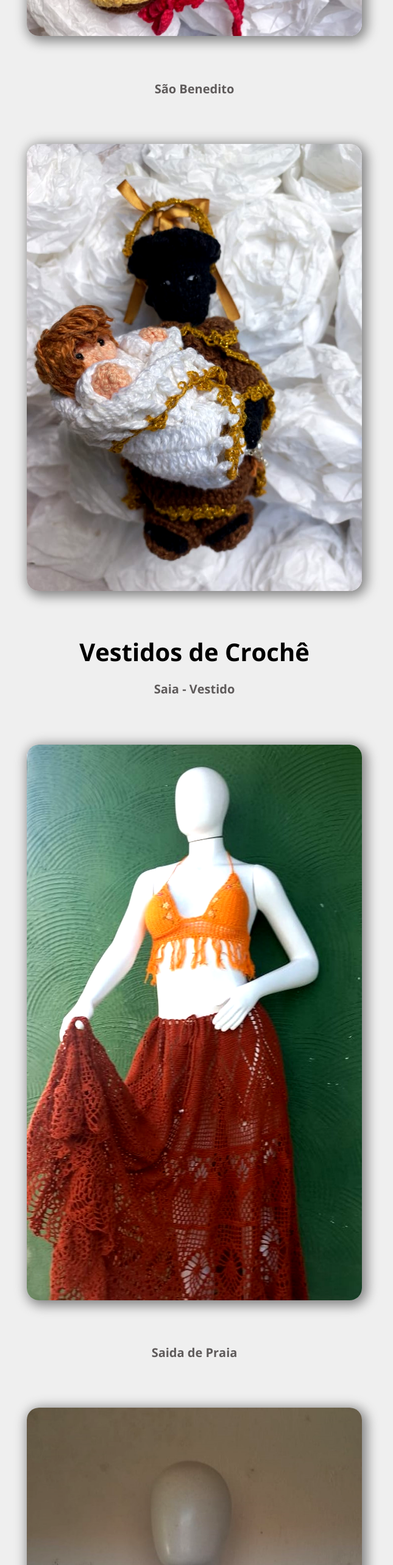
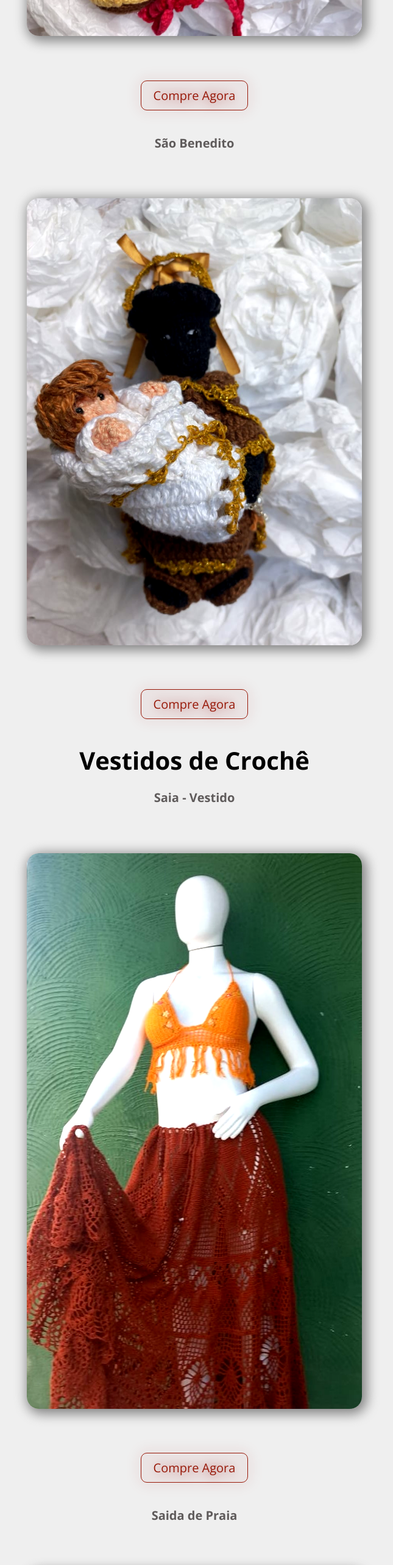
Before and after one commit to Rn77M/MVM, a JavaScript app: page /croche in a window 1280 px wide. Shown: the part 920-3486 px from the top of the page at 61% size, without its empty margins (321-966 px from the left). Built offline with nearby package versions, Linux system fonts and the light colour scheme; the HTML template or start-up script is replaced by a standard one.

Commit message:
Update Croche.js

```diff
--- a/src/components/pages/Croche.js
+++ b/src/components/pages/Croche.js
@@ -1,10 +1,11 @@
-import styles from './Croche.module.css'
-import Terezinha from '../../img/WhatsApp Image 2024-01-21 at 15.43.57.jpeg'
-import Benedito from '../../img/WhatsApp Image 2024-01-21 at 15.43.57 (1).jpeg'
-import VestidoVermelho from '../../img/WhatsApp Image 2024-01-21 at 15.43.48 (2).jpeg'
-import VestidoVermelhoDois from '../../img/WhatsApp Image 2024-01-21 at 15.43.48.jpeg'
-import SaidaPraia from '../../img/720767f4-1bd5-481f-85d0-e47be4e0d9db.jpg'
+import styles from './Croche.module.css';
+import Terezinha from '../../img/WhatsApp Image 2024-01-21 at 15.43.57.jpeg';
+import Benedito from '../../img/WhatsApp Image 2024-01-21 at 15.43.57 (1).jpeg';
+import VestidoVermelho from '../../img/WhatsApp Image 2024-01-21 at 15.43.48 (2).jpeg';
+import VestidoVermelhoDois from '../../img/WhatsApp Image 2024-01-21 at 15.43.48.jpeg';
+import SaidaPraia from '../../img/720767f4-1bd5-481f-85d0-e47be4e0d9db.jpg';
 import { Link } from 'react-router-dom/cjs/react-router-dom.min';
+import LinkButton from '../layout/LinkButton';
 
 function Croche(){
     return (
@@ -16,10 +17,14 @@ function Croche(){
             <Link to="/contact">
               <img src={Terezinha} className={styles.terezinha} title="Gostou da Arte? Clique Aqui!"/>
             </Link>
+
+            <LinkButton className={styles.link} to="/contact" text="Compre Agora"/>
             <h2>São Benedito</h2>
             <Link to="/contact">
               <img src={Benedito} className={styles.benedito} title="Gostou da Arte? Clique Aqui!"/>
             </Link>
+
+            <LinkButton to="/contact" text="Compre Agora"/>
           </section>
           <section className={styles.croche_container}>
             <h1>Vestidos de Crochê</h1>
@@ -27,14 +32,20 @@ function Croche(){
             <Link to="/contact">
               <img src={VestidoVermelho} className={styles.vestido} title="Gostou da Arte? Clique Aqui!"/>
             </Link>
+
+            <LinkButton to="/contact" text="Compre Agora"/>
             <h2>Saida de Praia</h2>
             <Link to="/contact">
               <img src={SaidaPraia} className={styles.saida_praia} title="Gostou da Arte? Clique Aqui!"/>
             </Link>
+
+            <LinkButton to="/contact" text="Compre Agora"/>
             <h2>Saia - Vestido</h2>
             <Link to="/contact">
               <img src={VestidoVermelhoDois} className={styles.vestido} title="Gostou da Arte? Clique Aqui!"/>
             </Link>
+
+            <LinkButton to="/contact" text="Compre Agora"/>
           </section>
         </>
     )
```
